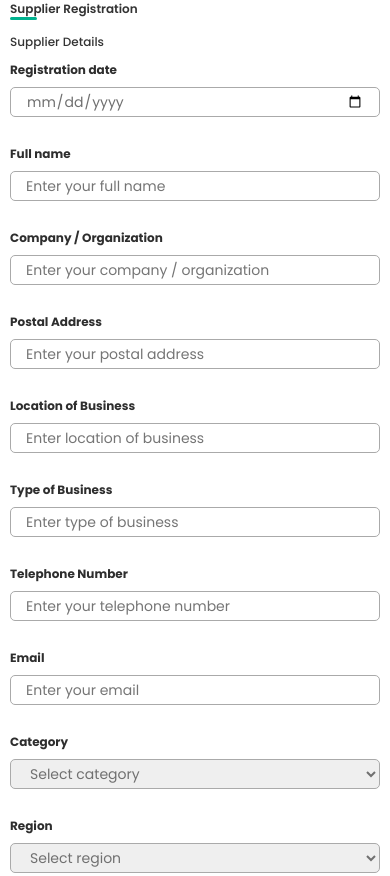
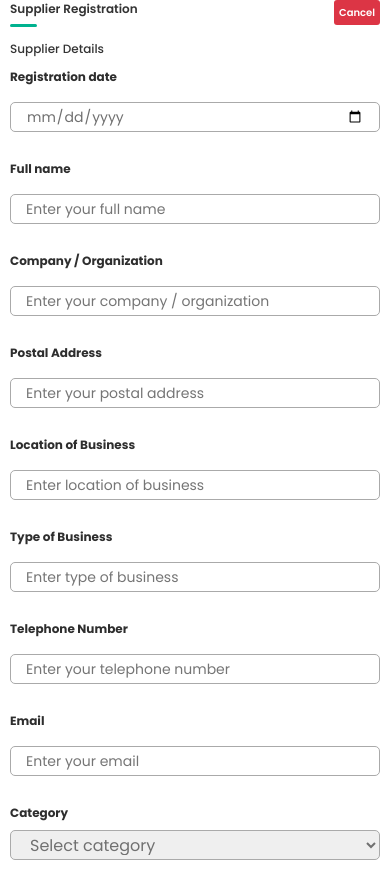
Before and after one commit to Edannan/multi-step-form-html-css-js, a plain HTML site: page index.html in a window 390 px wide. Shown: the top 876 px of the page. Drawn offline with nearby package versions, Linux system fonts and the light colour scheme; some packages are replaced by stand-ins of ours; a script that the page names is missing.

Commit message:
added a cancel button

```diff
--- a/index.html
+++ b/index.html
@@ -11,11 +11,12 @@
         <script src="https://cdnjs.cloudflare.com/ajax/libs/bootstrap-sweetalert/1.0.1/sweetalert.min.js" integrity="sha512-MqEDqB7me8klOYxXXQlB4LaNf9V9S0+sG1i8LtPOYmHqICuEZ9ZLbyV3qIfADg2UJcLyCm4fawNiFvnYbcBJ1w==" crossorigin="anonymous" referrerpolicy="no-referrer"></script>
         <script src="https://cdnjs.cloudflare.com/ajax/libs/bootstrap-sweetalert/1.0.1/sweetalert.js" integrity="sha512-XVz1P4Cymt04puwm5OITPm5gylyyj5vkahvf64T8xlt/ybeTpz4oHqJVIeDtDoF5kSrXMOUmdYewE4JS/4RWAA==" crossorigin="anonymous" referrerpolicy="no-referrer"></script>
         <link rel="stylesheet" href="https://cdnjs.cloudflare.com/ajax/libs/select2/4.0.0/css/select2.min.css">
+        <link rel="stylesheet" href="https://cdn.jsdelivr.net/npm/bootstrap@4.0.0/dist/css/bootstrap.min.css" integrity="sha384-Gn5384xqQ1aoWXA+058RXPxPg6fy4IWvTNh0E263XmFcJlSAwiGgFAW/dAiS6JXm" crossorigin="anonymous">
         <title>Registration Form</title>
     </head>
 <body>
     <div class="registration-form">
-        <div class="header">Supplier Registration</div>
+        <div class="header">Supplier Registration <div class="btn-danger" id="danger">Cancel</div></div>
         <div class="title" id="title">Supplier Details</div>
         <form action="#" method="post">
             <div class="fields" id="field-1">
--- a/styles.css
+++ b/styles.css
@@ -25,6 +25,16 @@ html {
     font-size: 20px;
     font-weight: 600;
     color: #333;
+    display: flex;
+    justify-content: space-between;
+}
+
+#danger{
+    font-size: 12px;
+    color: #fff;
+    border-radius: 5px;
+    padding: 5px 8px;
+    cursor: pointer;
 }
 
 .header::before {
@@ -322,6 +332,12 @@ form button,
         color: #333;
     }
 
+    #danger{
+        font-size: 10px;
+        padding: 5px 5px;
+        border-radius: 3px;
+    }
+
 }
 
 
@@ -330,7 +346,7 @@ form button,
     .fields {
         display: grid;
         grid-template-columns: auto auto;
-        gap: 20px 20px;
+        gap: 10px 10px;
     }
 
     .btn2 {
```
